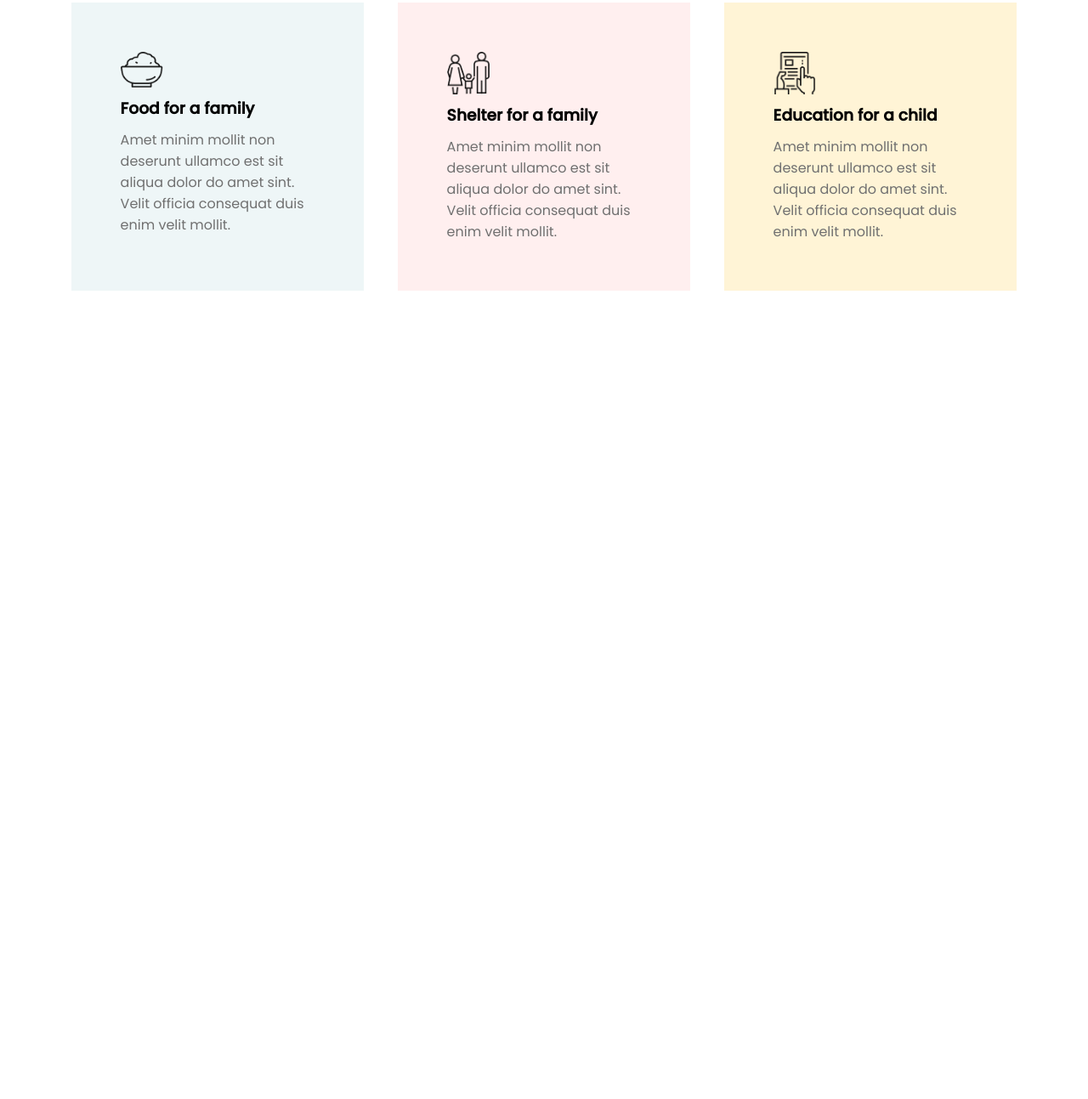
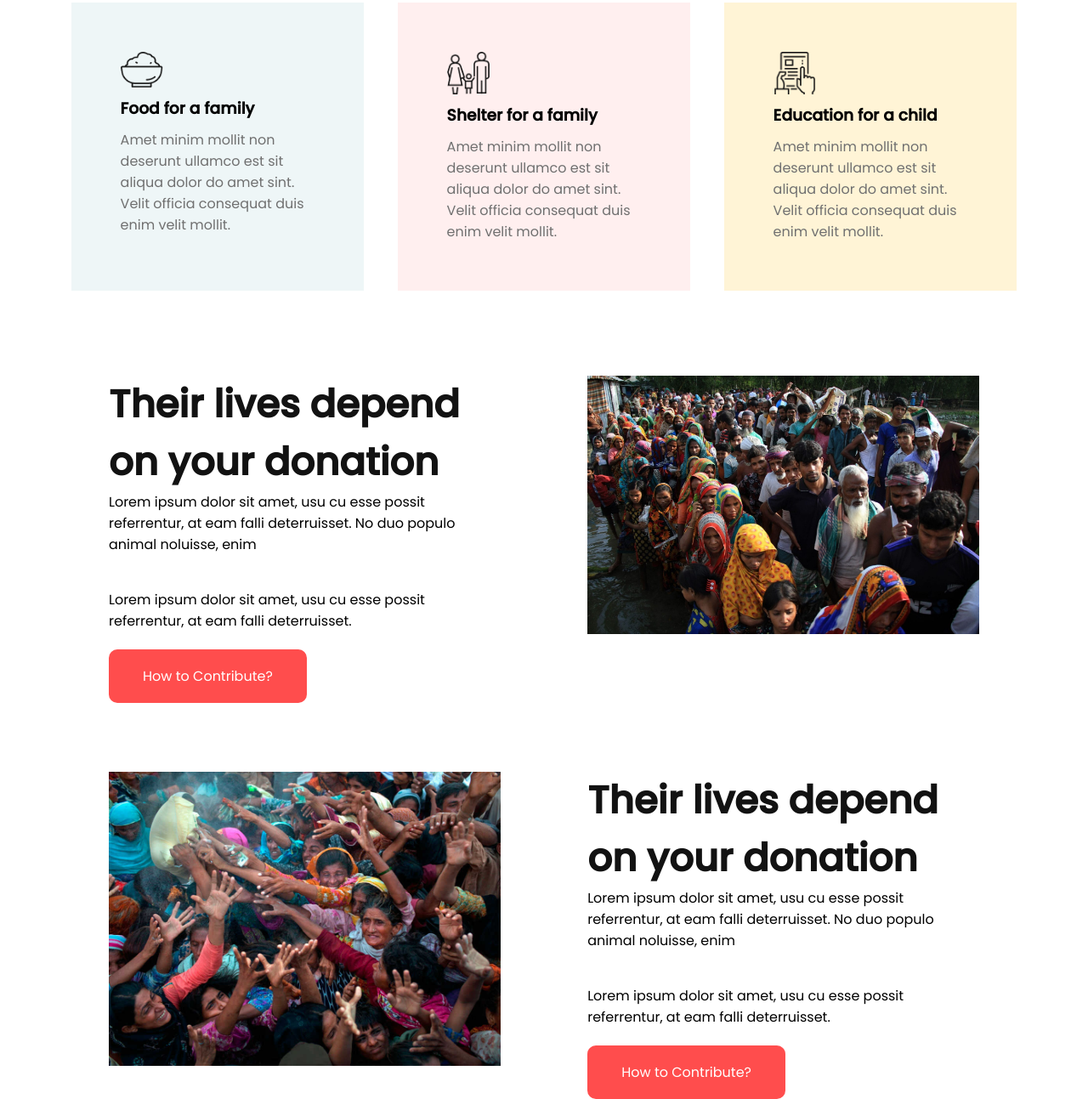
Before and after one commit to mamunalabdullah/donate-today, a plain HTML site: page index.html in a window 1280 px wide. Shown: the part 1560-2853 px from the top of the page at 85% size. Before the commit the page ends 2002 px from the top, so only its background shows below. Drawn offline with Linux system fonts and the light colour scheme.

Commit message:
post section add

```diff
--- a/index.html
+++ b/index.html
@@ -77,5 +77,27 @@
             </div>
         </div>
     </div>
+    <section class="post">
+        <div class="post-text">
+            <h2 class="title">Their lives depend on your donation</h2>
+            <p class="description">Lorem ipsum dolor sit amet, usu cu esse possit referrentur, at eam falli deterruisset. No duo populo animal noluisse, enim</p>
+            <p class="description">Lorem ipsum dolor sit amet, usu cu esse possit referrentur, at eam falli deterruisset.</p>
+            <a href="" target="_blank" rel="noopener noreferrer" class = "donate-btn contribute-btn">How to Contribute?</a>
+        </div>
+        <div class="post-image">
+            <img src="images/donation7.jpg" alt="flood image">
+        </div>
+    </section>
+    <section class="post">
+        <div class="post-image">
+            <img src="images/donation6.jpg" alt="flood image">
+        </div>
+        <div class="post-text">
+            <h2 class="title">Their lives depend on your donation</h2>
+            <p class="description">Lorem ipsum dolor sit amet, usu cu esse possit referrentur, at eam falli deterruisset. No duo populo animal noluisse, enim</p>
+            <p class="description">Lorem ipsum dolor sit amet, usu cu esse possit referrentur, at eam falli deterruisset.</p>
+            <a href="" target="_blank" rel="noopener noreferrer" class = "donate-btn contribute-btn">How to Contribute?</a>
+        </div>
+    </section>
 </body>
 </html>
--- a/style.css
+++ b/style.css
@@ -84,7 +84,6 @@ input{
     justify-content: space-between;
     width: 90%;
     margin: 0 auto;
-    margin-bottom: 100px;
 }
 .card{
     width: 30%;
@@ -108,3 +107,13 @@ input{
     color: #707070;
     font-size: 16px;
 }
+.post{
+    width: 80%;
+    margin: 0 auto;
+    display: flex;
+    justify-content: space-between;
+    margin-top: 100px;
+}
+.post-text, .post-image{
+    width: 45%;
+}
```
